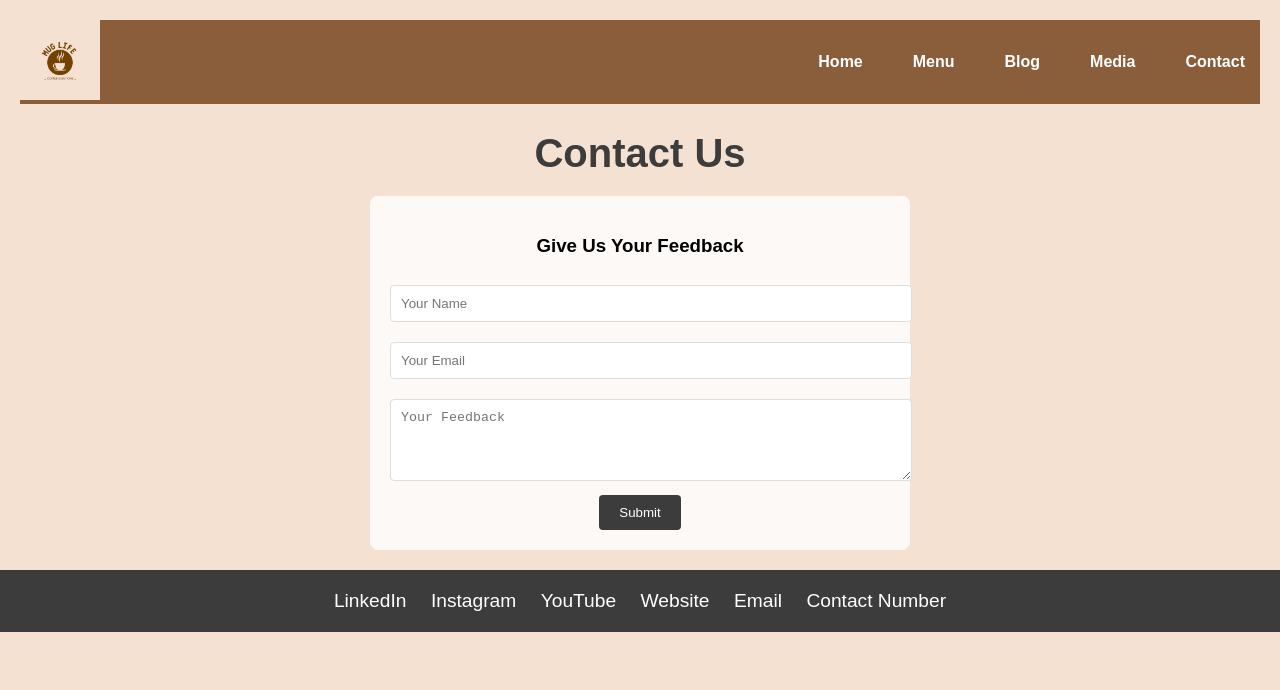
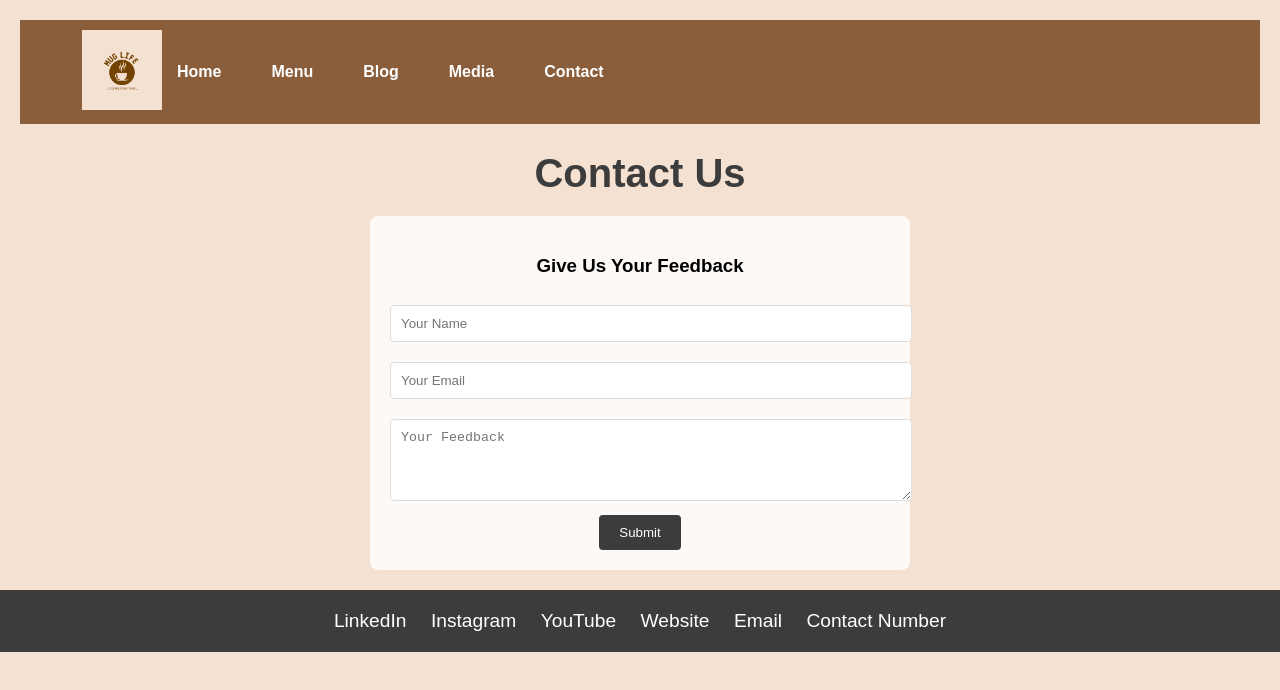
Before and after one commit to bhoomiprabhu/task1, a plain HTML site: page contact.html in a window 1280 px wide. Drawn offline with Linux system fonts and the light colour scheme.

Commit message:
Update contact.html

```diff
--- a/contact.html
+++ b/contact.html
@@ -17,7 +17,7 @@ body {
 /* Header Styling */
 header {
     background-color: #8b5e3b; /* Coffee Brown */
-    /*padding: 10px 5%;*/
+    padding: 10px 5%;
     display: flex;
     justify-content: space-between;
     align-items: center;
@@ -33,7 +33,7 @@ header {
 .nav-container {
     display: flex;
     align-items: center;
-    width: 100%;
+    width: auto;
     justify-content: space-between;
 }
 
```
